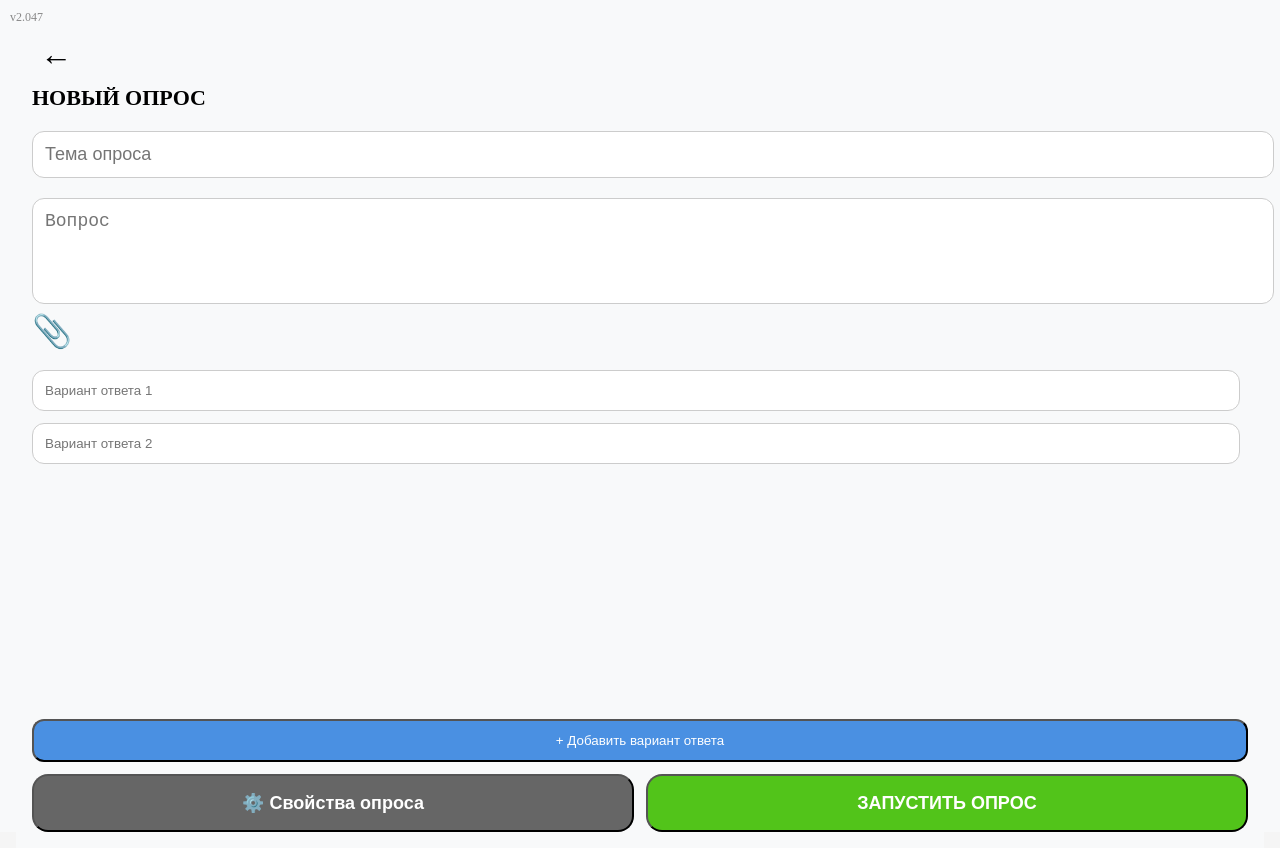
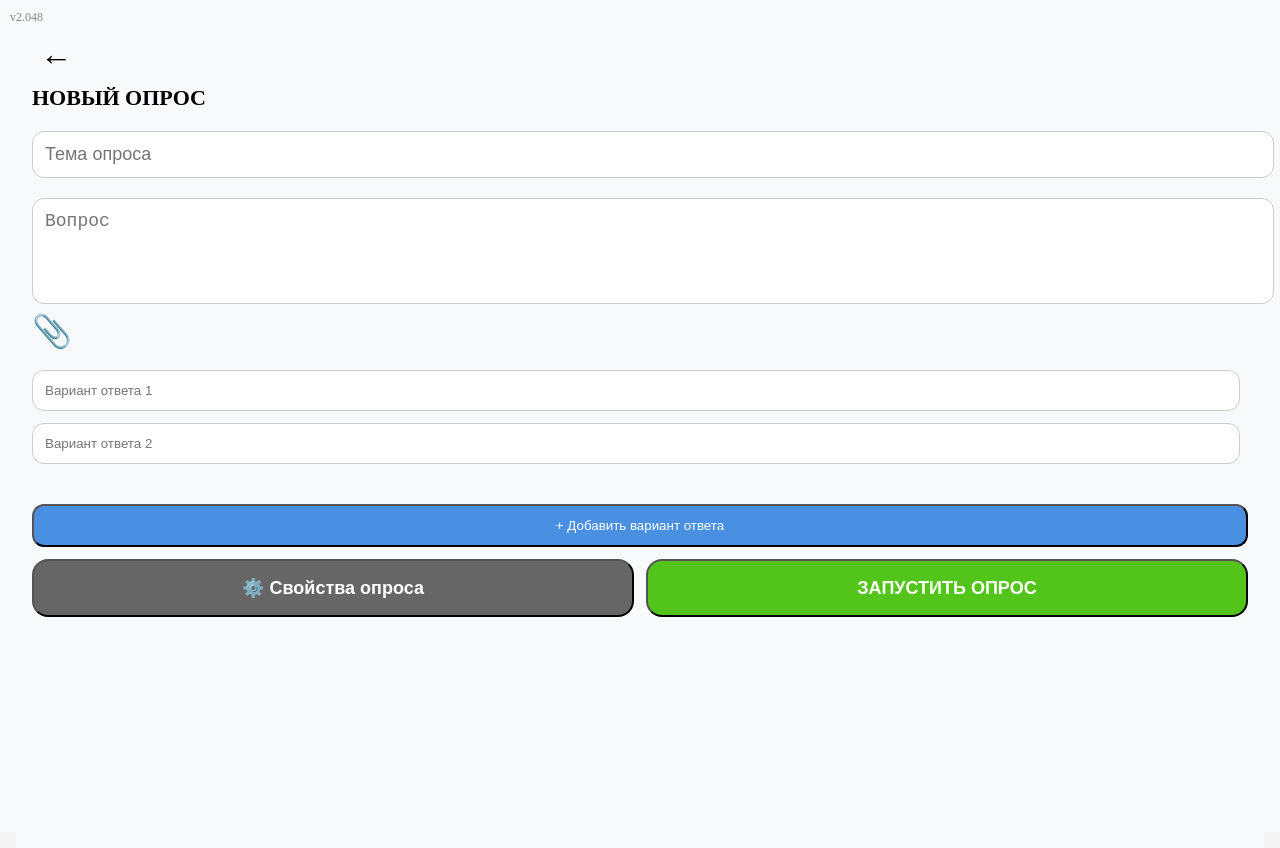
Before and after one commit to Aleksandr7023/golosovalka2, a React (Vite) app: page / in a window 1280 px wide. Both pictures are taken after a click on the button "ЗАДАТЬ НОВЫЙ ОПРОС". Built offline with nearby package versions, Linux system fonts and the light colour scheme.

Commit message:
update 21.11.25 15:26:45

```diff
--- a/src/CreatePollScreen.jsx
+++ b/src/CreatePollScreen.jsx
@@ -1,4 +1,4 @@
-// src/CreatePollScreen.jsx — v2.047
+// src/CreatePollScreen.jsx — v2.048
 
 import React, { useState, useEffect } from 'react'
 
@@ -75,10 +75,9 @@ export default function CreatePollScreen({ onBack, draft }) {
   return (
     <div style={{ padding: '16px', background: '#f8f9fa', minHeight: '100dvh', display: 'flex', flexDirection: 'column' }}>
       <div style={{ position: 'absolute', top: 10, left: 10, fontSize: '12px', color: '#888' }}>
-        v2.047
+        v2.048
       </div>
 
-      {/* Красивая стрелка Назад */}
       <button onClick={handleBack} style={{ background: 'none', border: 'none', fontSize: '32px', padding: '4px 8px', cursor: 'pointer', alignSelf: 'flex-start' }}>
         ←
       </button>
@@ -107,7 +106,6 @@ export default function CreatePollScreen({ onBack, draft }) {
         }}
       />
 
-      {/* Скрепка + превью */}
       <div style={{ display: 'flex', alignItems: 'center', marginBottom: '20px' }}>
         <label>
           <input type="file" multiple accept="image/*,video/*,.pdf,.doc,.docx,.txt" onChange={handleFiles} style={{ display: 'none' }} />
@@ -157,7 +155,7 @@ export default function CreatePollScreen({ onBack, draft }) {
       )}
 
       {/* Варианты — прокрутка только при 4+ */}
-      <div style={{ flex: 1, overflowY: options.length > 3 ? 'auto' : 'visible', paddingRight: '8px', marginBottom: '20px' }}>
+      <div style={{ overflowY: options.length > 3 ? 'auto' : 'visible', paddingRight: '8px', marginBottom: '20px' }}>
         {options.map((opt, i) => (
           <div key={i} style={{ display: 'flex', marginBottom: '12px' }}>
             <input
@@ -175,10 +173,11 @@ export default function CreatePollScreen({ onBack, draft }) {
         ))}
       </div>
 
+      {/* Кнопки — под 4-м вариантом */}
+      <div style={{ paddingTop: '8px' }}>
         <button onClick={addOption} style={{ width: '100%', padding: '12px', background: '#4a90e2', color: 'white', borderRadius: '12px', marginBottom: '12px' }}>
           + Добавить вариант ответа
         </button>
-
         <div style={{ display: 'flex', gap: '12px' }}>
           <button style={{ flex: 1, padding: '16px', background: '#666', color: 'white', fontSize: '18px', fontWeight: 'bold', borderRadius: '16px' }}>
             ⚙️ Свойства опроса
@@ -188,5 +187,6 @@ export default function CreatePollScreen({ onBack, draft }) {
           </button>
         </div>
       </div>
+    </div>
   )
 }
```
Lines whose indentation alone changed are shown as unchanged.
